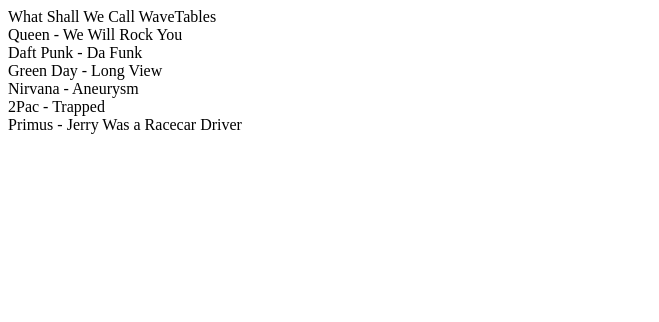
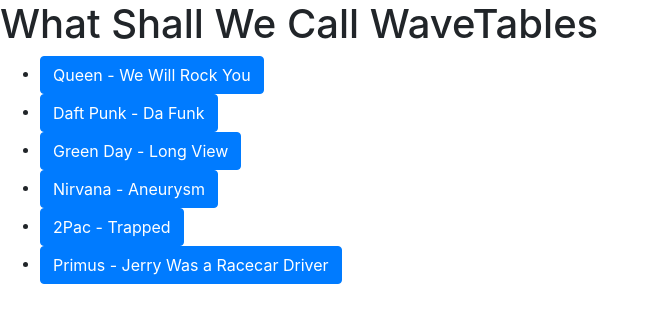
Before and after one commit to bmcfee/whattable, a website: page index.html in a window 1280 px wide. Shown: the whole page, without its empty margins (0-659 px from the left). Drawn offline with nearby package versions, Linux system fonts and the light colour scheme.

Commit message:
buttons and list

```diff
--- a/index.html
+++ b/index.html
@@ -4,17 +4,20 @@
 <script src="webmidi.min.js"></script>
 <script src="Tone.min.js"></script>
 <script src="index.js"></script>
+<link rel="stylesheet" href="https://maxcdn.bootstrapcdn.com/bootstrap/4.0.0-alpha.5/css/bootstrap.min.css" integrity="sha384-AysaV+vQoT3kOAXZkl02PThvDr8HYKPZhNT5h/CXfBThSRXQ6jW5DO2ekP5ViFdi" crossorigin="anonymous">
+
 </head>
 
 <body>
-What Shall We Call WaveTables
-
-<div id="0">Queen - We Will Rock You</div>
-<div id="1">Daft Punk - Da Funk</div>
-<div id="2">Green Day - Long View</div>
-<div id="3">Nirvana - Aneurysm</div>
-<div id="4">2Pac - Trapped</div>
-<div id="5">Primus - Jerry Was a Racecar Driver</div>
+<h1> What Shall We Call WaveTables</h1>
+<ul>
+<li><div id="0" class="btn btn-primary">Queen - We Will Rock You</div></li>
+<li><div id="1" class="btn btn-primary">Daft Punk - Da Funk</div></li>
+<li><div id="2" class="btn btn-primary">Green Day - Long View</div></li>
+<li><div id="3" class="btn btn-primary">Nirvana - Aneurysm</div></li>
+<li><div id="4" class="btn btn-primary">2Pac - Trapped</div></li>
+<li><div id="5" class="btn btn-primary">Primus - Jerry Was a Racecar Driver</div></li>
+</ul>
 
 </body>
 
```
